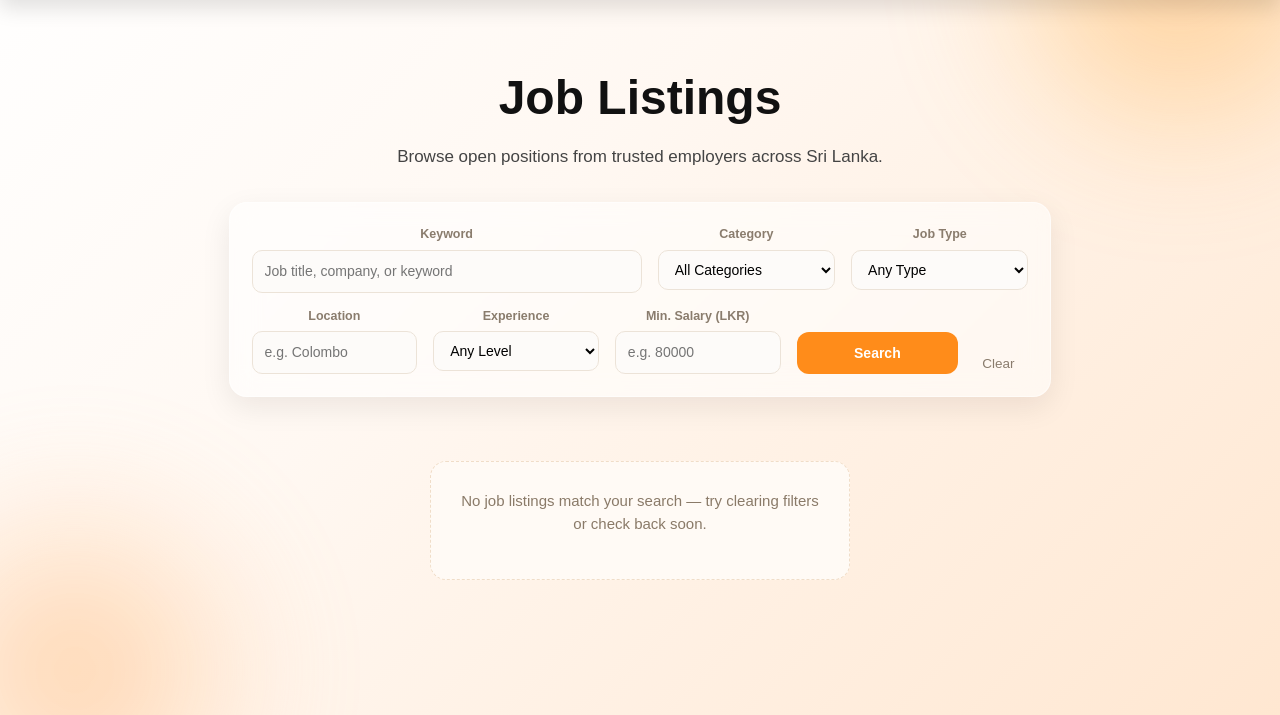
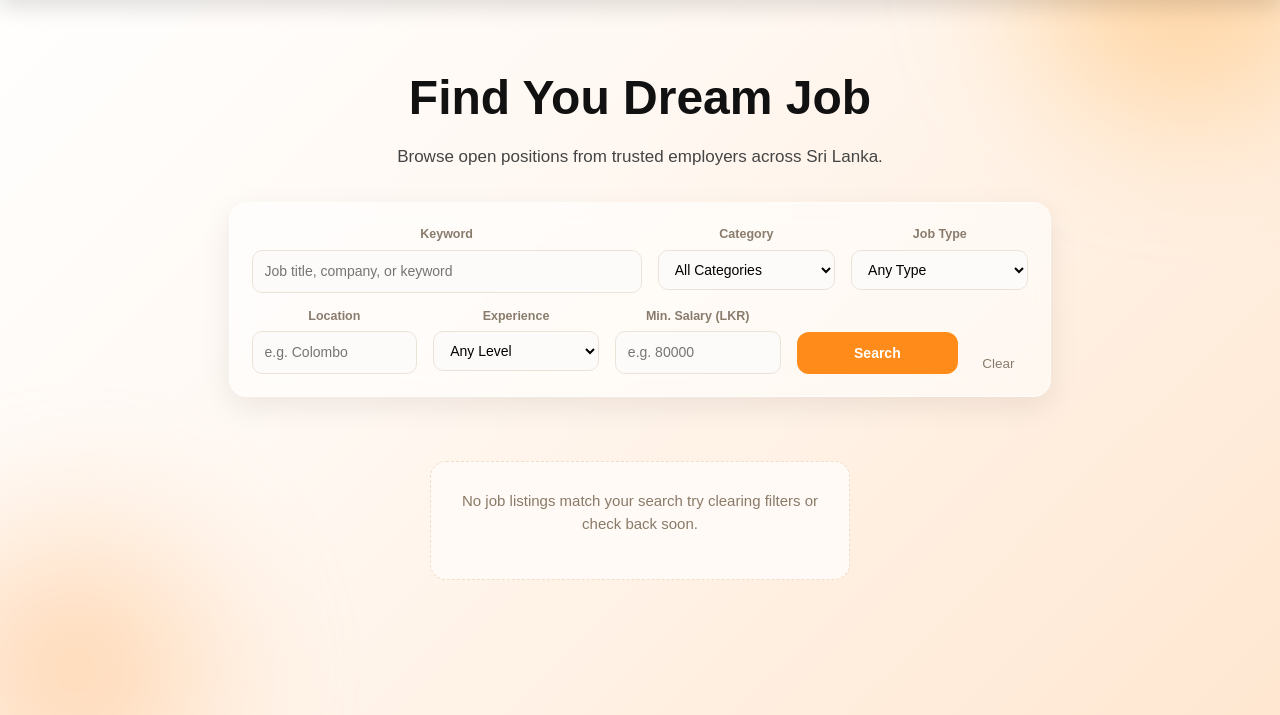
Before and after one commit to Yasindusithum401/Skill-Development-Hire-Smart-Sri-Lanka, a PHP site: page /jobs.php in a window 1280 px wide. Shown: the part 85-800 px from the top of the page. Run offline with PHP 8.4, Linux system fonts and the light colour scheme; the visitor is signed in with stand-in values (Sample User, id 1); data that the repository does not hold is empty.

Commit message:
Update jobs.php

```diff
--- a/jobs.php
+++ b/jobs.php
@@ -90,7 +90,7 @@ if ($loggedIn) {
     <?php if ($loggedIn): ?>
         <section class="jobs-page">
             <div class="jobs-page-head">
-                <h1>Job Listings</h1>
+                <h1>Find You Dream Job</h1>
                 <p class="protected-lead">Browse open positions from trusted employers across Sri Lanka.</p>
             </div>
 
@@ -152,7 +152,7 @@ if ($loggedIn) {
 
             <?php if (empty($jobs)): ?>
                 <div class="empty-state" style="margin-top:30px;">
-                    <p>No job listings match your search — try clearing filters or check back soon.</p>
+                    <p>No job listings match your search  try clearing filters or check back soon.</p>
                 </div>
             <?php else: ?>
                 <div class="jobs-grid">
```
